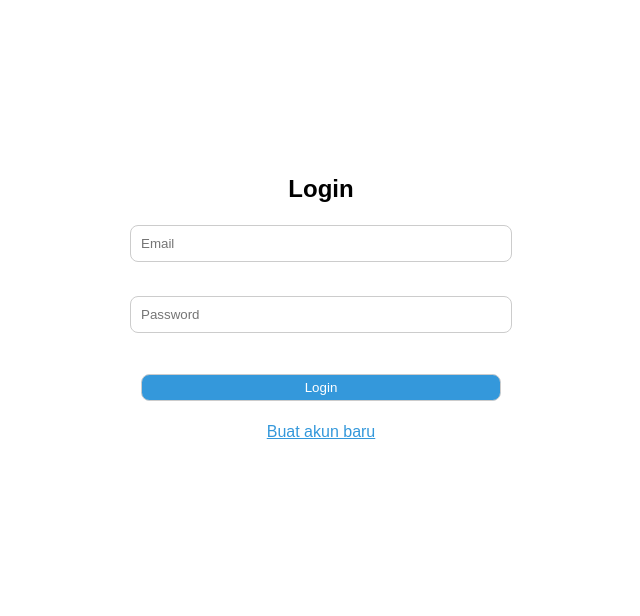
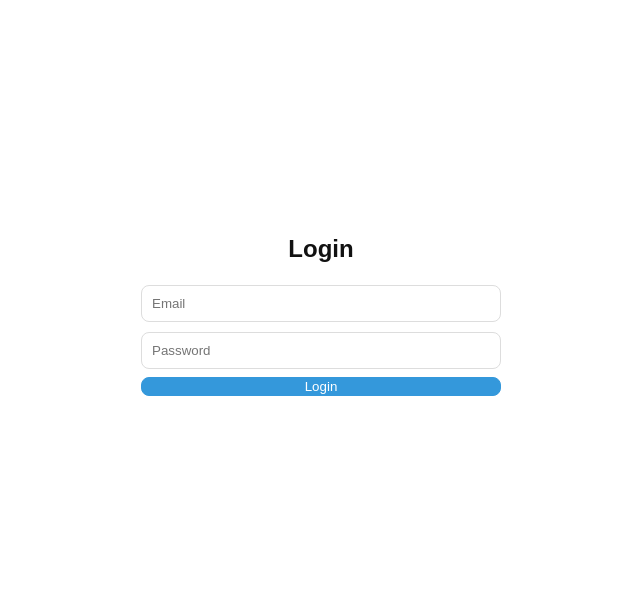
Before and after one commit to Septyo4832/Mini-Project-Progweb, a PHP site: page /login.php in a window 1280 px wide. Shown: the part 224-840 px from the top of the page, without its empty margins (319-959 px from the left). Run offline with PHP 8.4, Linux system fonts and the light colour scheme.

Commit message:
update login

```diff
--- a/login.php
+++ b/login.php
@@ -1,6 +1,34 @@
 <?php
-include 'koneksi.php';
+session_start();
+include "koneksi.php";
+
+if (isset($_POST['login'])) {
+    $email = $_POST['email'];
+    $password_input = $_POST['password'];
+
+    $query = "SELECT * FROM users WHERE email = '$email'";
+    $result = mysqli_query($conn, $query);
+
+    if (mysqli_num_rows($result) > 0) {
+        $data = mysqli_fetch_assoc($result);
+
+        if (password_verify($password_input, $data['password'])) {
+            $_SESSION['id_user'] = $data['id_user'];
+            $_SESSION['nama'] = $data['nama'];
+            $_SESSION['email'] = $data['email'];
+            $_SESSION['role'] = $data['role'];
+
+            header("Location: index.php");
+            exit();
+        } else {
+            echo "Password salah";
+        }
+    } else {
+        echo "Email tidak ditemukan";
+    }
+}
 ?>
+
 
 <!DOCTYPE html>
 <html lang="en">
@@ -20,11 +48,10 @@ include 'koneksi.php';
     </header>
     <section class="login">
         <h2>Login</h2>
-        <form>
-            <input type="text" placeholder="Email"><br>
-            <input type="password" placeholder="Password"><br>
-            <button type="submit" class="btn">Login</button>
-            <p class="click"><u>Buat akun baru</u></p>
+        <form method="POST">
+            <input type="email" name="email" placeholder="Email" required>
+            <input type="password" name="password" placeholder="Password" required>
+            <button type="submit" name="login">Login</button>
         </form>
     </section>
 </body>
--- a/style.css
+++ b/style.css
@@ -200,6 +200,7 @@ input[type="file"] {
 .login h2 {
     margin-bottom: 20px;
     text-align: center;
+    color: #111;
 }
 
 .login form {
@@ -215,11 +216,21 @@ input[type="file"] {
     width: 100%;
     max-width: 360px;
     margin: 2px 0;
+    border: 1px solid #ddd;
+    border-radius: 8px;
+    box-sizing: border-box;
 }
 
 .login button {
     width: 100%;
     max-width: 360px;
+
+    background: #3498db;
+    color: white;
+    border: 1px solid #3498db;
+    border-radius: 8px;
+    cursor: pointer;
+    transition: 0.3s ease;
 }
 
 .login p {
@@ -234,10 +245,6 @@ input[type="file"] {
 
 .btn-link:hover {
     text-decoration: underline;
-}
-
-button {
-    margin-top: 8.5px;
 }
 
 footer {
```
Also changed, not shown: dml.sql (+0 -8 lines).
